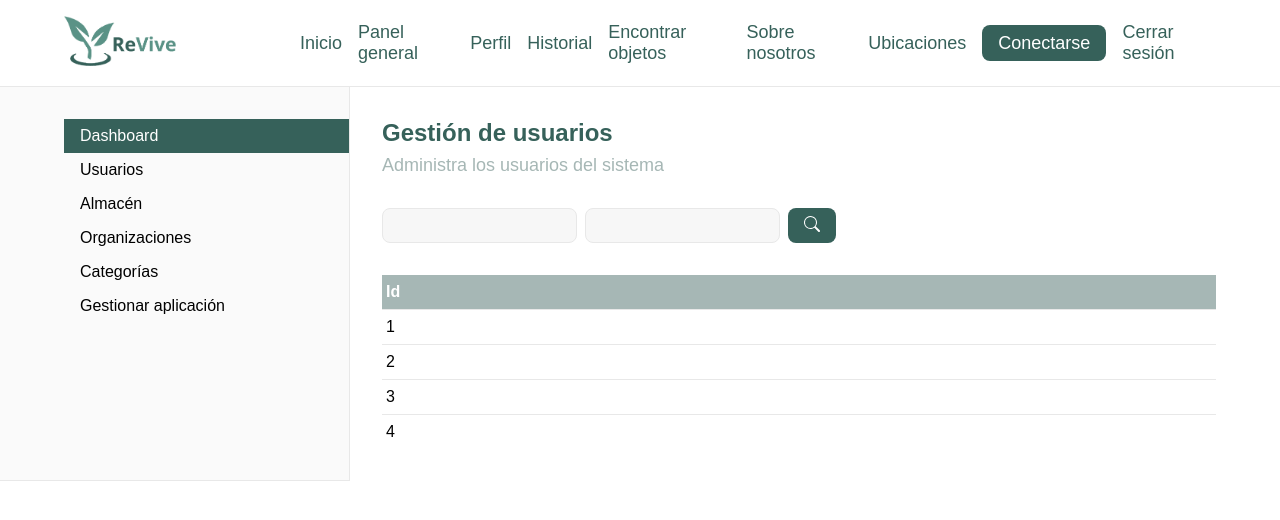
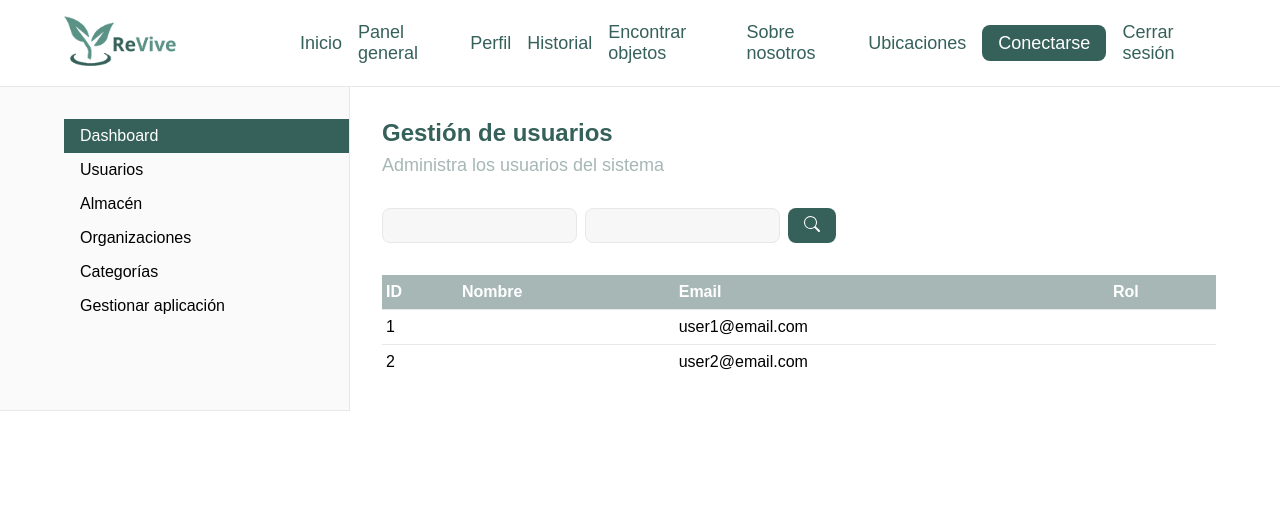
Before and after one commit to miquel5/revive, an Angular app: page /users in a window 1280 px wide. Shown: the top 520 px of the page. Built offline with nearby package versions, Linux system fonts and the light colour scheme.

Commit message:
Estructura dinàmica crud

```diff
--- a/src/app/components/crud/crud.component.html
+++ b/src/app/components/crud/crud.component.html
@@ -2,18 +2,18 @@
 <app-filters/>
 <table>
     <tr>
-        <th>Id</th>
+        @for (column of currentColumns; track column)
+        {
+            <th>{{column}}</th>
+        }
     </tr>
-    <tr>
-        <td>1</td>
-    </tr>
-    <tr>
-        <td>2</td>
-    </tr>
-    <tr>
-        <td>3</td>
-    </tr>
-    <tr>
-        <td>4</td>
-    </tr>
+    @for (row of currentData; track row.id)
+    {
+        <tr>
+            @for (column of currentColumns; track column)
+            {
+                <td>{{row[column.toLowerCase()]}}</td>
+            }
+        </tr>
+    }
 </table>
--- a/src/app/components/crud/crud.component.ts
+++ b/src/app/components/crud/crud.component.ts
@@ -2,6 +2,7 @@ import { Component, OnInit } from '@angular/core';
 import { FiltersComponent } from "../filters/filters.component";
 import { OverviewComponent } from "../overview/overview.component";
 import { Router } from '@angular/router';
+import { CRUD_DATA } from '../../../data';
 
 @Component({
   selector: 'app-crud',
@@ -15,6 +16,8 @@ export class CrudComponent implements OnInit
 {
     title: string = ' ';
     description: string = ' ';
+    currentColumns: string[] = [];
+    currentData: any[] = [];
 
     private crudConfigs = [
         ['/users', 'Gestión de usuarios', 'Administra los usuarios del sistema'],
@@ -29,6 +32,7 @@ export class CrudComponent implements OnInit
     ngOnInit()
     {
         this.setTitleAndDescription();
+        this.setCurrentData();
     }
 
     // Afegir titol i descripció depenent de cada ruta
@@ -42,4 +46,17 @@ export class CrudComponent implements OnInit
             [, this.title, this.description] = config;
         }
     }
+
+    // Informació CRUD
+    private setCurrentData()
+    {
+        const currentRoute = this.router.url;
+        const routeData = CRUD_DATA[currentRoute as keyof typeof CRUD_DATA];
+
+        if (routeData)
+        {
+            this.currentColumns = routeData.columns;
+            this.currentData = routeData.data;
+        }
+    }
 }
--- a/src/data.ts
+++ b/src/data.ts
@@ -16,3 +16,41 @@ export const OBJECTS = [
     { id: 6, url: '/', title: 'Object 6', subtitle: 'Description', points: '20', image: '' },
     { id: 7, url: '/', title: 'Object 7', subtitle: 'Description', points: '51', image: '' }
 ];
+
+export const CRUD_DATA = {
+    '/users': {
+        columns: ['ID', 'Nombre', 'Email', 'Rol'],
+        data: [
+            { id: 1, name: 'Usuario 1', email: 'user1@email.com', role: 'Admin' },
+            { id: 2, name: 'Usuario 2', email: 'user2@email.com', role: 'User' },
+        ]
+    },
+    '/history': {
+        columns: ['ID', 'Fecha', 'Objeto', 'Usuario'],
+        data: [
+            { id: 1, date: '2024-03-20', object: 'Objeto 1', user: 'Usuario 1' },
+            { id: 2, date: '2024-03-21', object: 'Objeto 2', user: 'Usuario 2' },
+        ]
+    },
+    '/warehouse': {
+        columns: ['ID', 'Nombre', 'Stock', 'Categoría'],
+        data: [
+            { id: 1, name: 'Producto 1', stock: 10, category: 'Cat 1' },
+            { id: 2, name: 'Producto 2', stock: 20, category: 'Cat 2' },
+        ]
+    },
+    '/organizations': {
+        columns: ['ID', 'Nombre', 'Dirección', 'Teléfono'],
+        data: [
+            { id: 1, name: 'Org 1', address: 'Dir 1', phone: '123456789' },
+            { id: 2, name: 'Org 2', address: 'Dir 2', phone: '987654321' },
+        ]
+    },
+    '/categories': {
+        columns: ['ID', 'Nombre', 'Descripción'],
+        data: [
+            { id: 1, name: 'Cat 1', description: 'Desc 1' },
+            { id: 2, name: 'Cat 2', description: 'Desc 2' },
+        ]
+    }
+};
```
